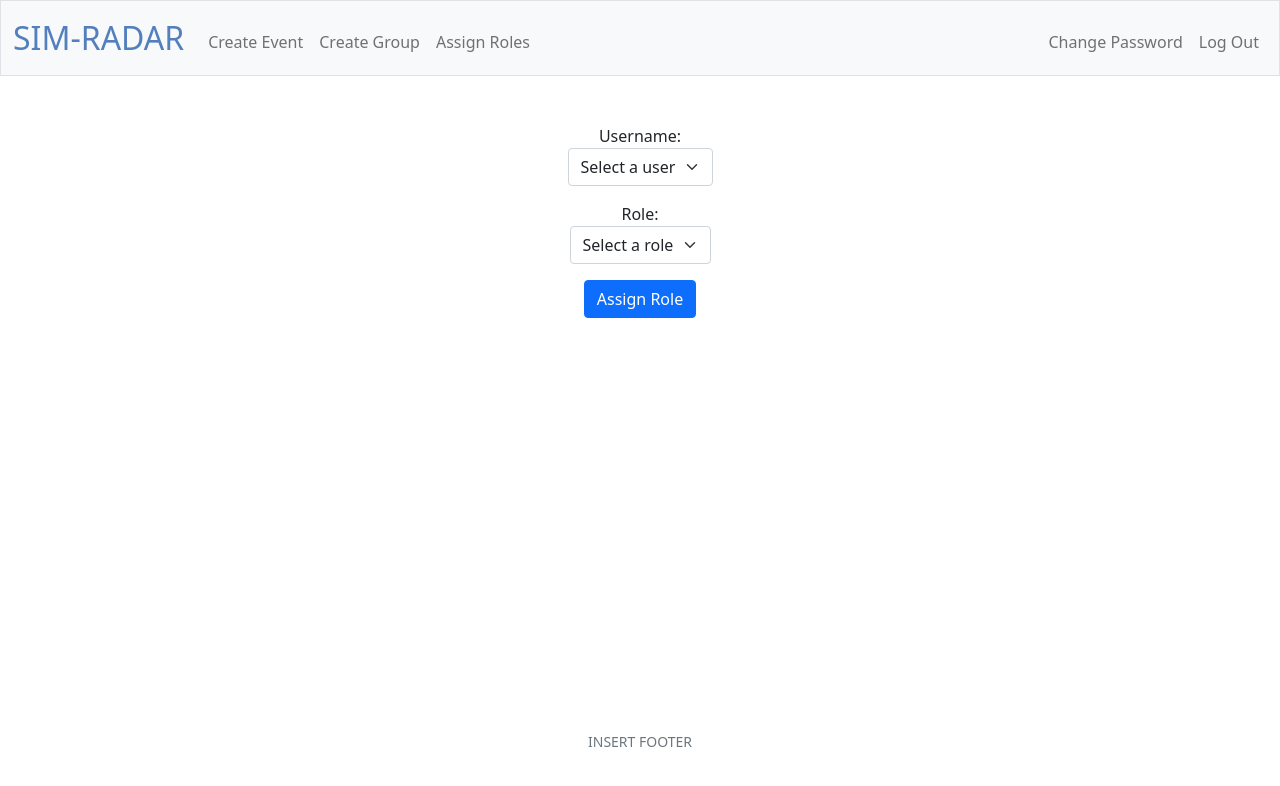
After one commit to iago2900/CalendarioSimulacion, a Flask app: page /assign-roles in a window 1280 px wide. The commit adds this page. Shown: the top 786 px of the page. Run offline with Flask 3, Linux system fonts and the light colour scheme; the visitor is signed in with stand-in values (Sample User, id 1).

Commit message:
New features: assign roles, create group

```diff
--- a/app.py
+++ b/app.py
@@ -120,6 +120,52 @@ def obtener_estado_participacion(event_id, user_id):
     user_event = UserEvents.query.filter_by(event_id=event_id, user_id=user_id).first()
     return jsonify({'participa': user_event is not None})
 
+@app.route("/create-group", methods=["GET", "POST"])
+@login_required
+def create_group():
+    if request.method == "GET":
+        return render_template("create_group.html")
+    else:
+        if not request.form.get("name"):
+            return apology("must provide a group name", 403)
+
+        name = request.form.get("name")
+
+        new_group = Groups(name=name)
+        db.session.add(new_group)
+        db.session.commit()
+
+        return redirect("/")
+
+@app.route("/assign-roles", methods=["GET", "POST"])
+@login_required
+def assign_roles():
+    if request.method == "GET":
+        users = [(user.id, user.name, user.surname) for user in Users.query.all()]
+        roles = [(role.id, role.role) for role in Roles.query.all()]
+
+        return render_template("assign_roles.html", users=users, roles=roles)
+    else:
+        if not request.form.get("username"):
+            return apology("must provide username", 403)
+        elif not request.form.get("role"):
+            return apology("must provide role", 403)
+
+        user_id = request.form.get("username")
+        role_id = request.form.get("role")
+
+        # Find the user
+        user = Users.query.filter_by(id=user_id).first()
+
+        if not user:
+            return apology("user not found", 403)
+
+        # Update the role_id
+        user.role_id = role_id
+        db.session.commit()
+
+        return redirect("/")
+
 
 @app.route("/login", methods=["GET", "POST"])
 def login():
@@ -197,7 +243,7 @@ def register():
 
         if rows == None: # Ensure username does not exist
             # Create a new user
-            new_user = Users(name=request.form.get("name"), surname=request.form.get("surname"), username=request.form.get("username"), hash=generate_password_hash(request.form.get("password")))
+            new_user = Users(name=request.form.get("name"), surname=request.form.get("surname"), username=request.form.get("username"), hash=generate_password_hash(request.form.get("password")), role_id=3) # Role is user by default
 
             # Add the user to the database
             db.session.add(new_user)
--- /dev/null
+++ b/templates/assign_roles.html
@@ -0,0 +1,34 @@
+{% extends "base.html" %}
+
+{% block title %}
+    Create group
+{% endblock %}
+
+{% block main %}
+
+<!--By default all users have role user.-->
+
+<form action="/assign-roles" method="post">
+    <div class="mb-3">
+        <label for="username">Username:</label>
+        <select class="form-control form-select mx-auto w-auto" id="username" name="username">
+            <option value="none" class="italic" disabled selected><i>Select a user</i></option>
+            {% for id, name, surname in users %}
+            <option value="{{id}}">{{name}} {{surname}}</option>
+            {% endfor %}
+        </select>
+    </div>
+    <div class="mb-3">
+        <label for="role">Role:</label>
+        <select class="form-control form-select mx-auto w-auto" id="role" name="role">
+            <option value="none" class="italic" disabled selected><i>Select a role</i></option>
+            {% for id, role in roles %}
+            <option value="{{id}}">{{role}}</option>
+            {% endfor %}
+        </select>
+    </div>
+
+    <button class="btn btn-primary" type="submit">Assign Role</button>
+</form>
+
+{% endblock %}
--- a/templates/base.html
+++ b/templates/base.html
@@ -32,6 +32,8 @@
                     {% if session["user_id"] %}
                         <ul class="navbar-nav me-auto mt-2">
                             <li class="nav-item"><a class="nav-link" href="/create-event">Create Event</a></li>
+                            <li class="nav-item"><a class="nav-link" href="/create-group">Create Group</a></li>
+                            <li class="nav-item"><a class="nav-link" href="/assign-roles">Assign Roles</a></li>
                         </ul>
                         <ul class="navbar-nav ms-auto mt-2">
                             <li class="nav-item"><a class="nav-link" href="/password">Change Password</a></li>
@@ -60,7 +62,7 @@
             {% block main %}{% endblock %}
         </main>
 
-        <footer class="mb-5 small text-center text-muted">
+        <footer class="mb-5 small text-center text-muted fixed-bottom">
             INSERT FOOTER
         </footer>
 
--- a/templates/create_event.html
+++ b/templates/create_event.html
@@ -39,7 +39,7 @@
     <div class="row mb-3">
         <label for="group" class="col-sm-2 col-form-label">Group:</label>
         <div class="col-sm-10">
-            <select class="form-control" id="group" name="group">
+            <select class="form-control form-select" id="group" name="group">
                 <option value="none" class="italic" disabled selected><i>Select a group</i></option>
                 {% for id, name in groups %}
                 <option value="{{id}}">{{name}}</option>
```
Also changed, not shown: TODO.md (+21 -16 lines), create_db.py (+13 -1 lines), templates/create_group.html (added, +18 -0 lines).
